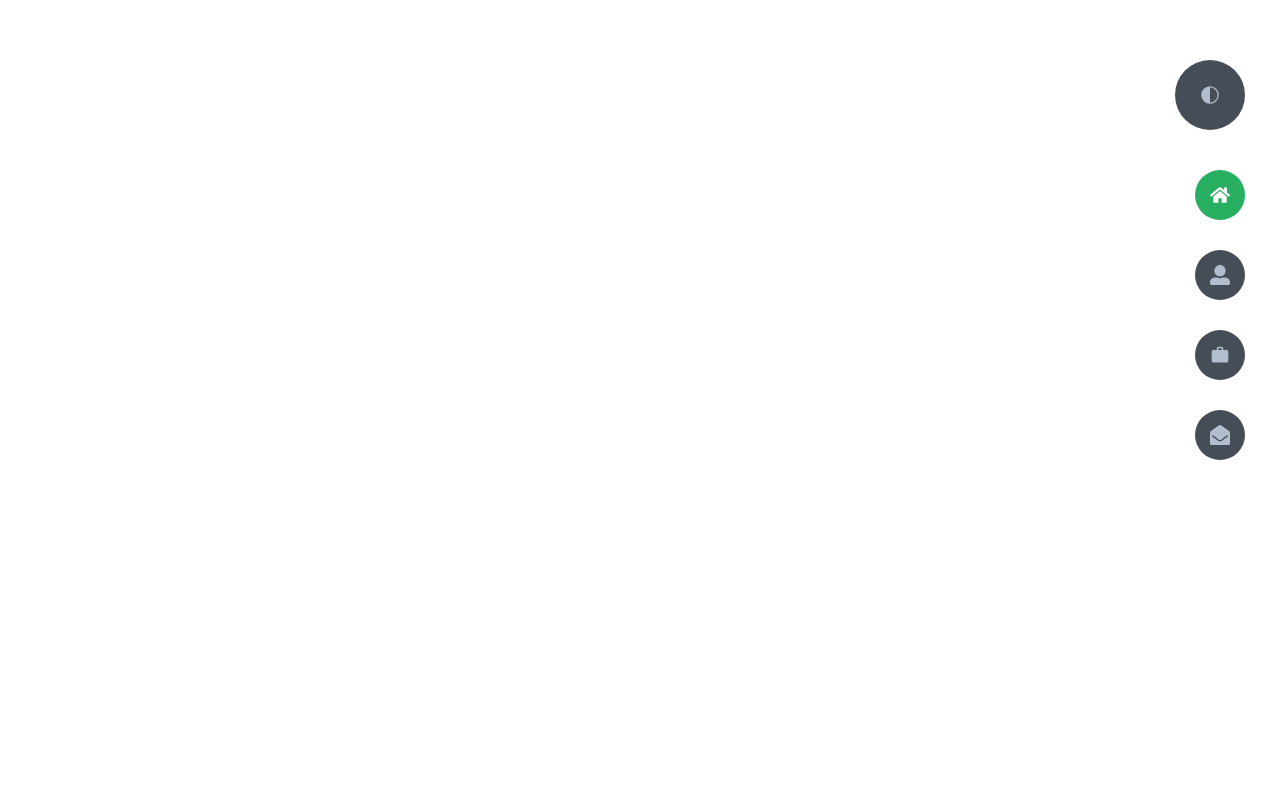
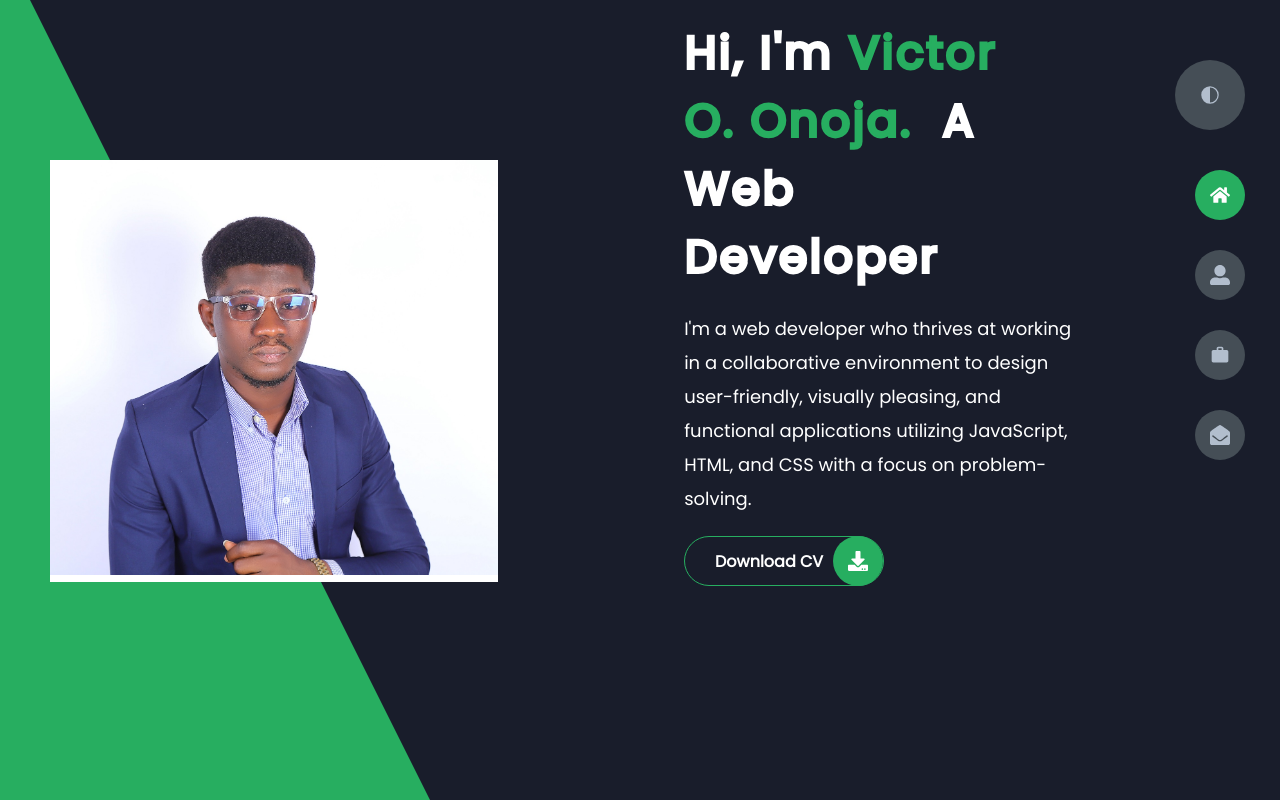
Before and after one commit to jsvoo/new-portfolio, a React (Create React App) app: page /nav in a window 1280 px wide. Before the commit this address had no page. Built offline with nearby package versions, Linux system fonts and the light colour scheme.

Commit message:
Replaced all link tags with divs. Used ternary operatos to switch components in place of routes

```diff
--- a/src/components/pages/Navigation.js
+++ b/src/components/pages/Navigation.js
@@ -1,5 +1,8 @@
 import "../styles/navigation.scss";
-
+import HomePage from "./HomePage.js"
+import Contact from "./Contact.js"
+import About from "./About.js"
+import Portfolio from "./Portfolio.js"
 import { FaHome, FaUserAlt, FaEnvelopeOpen } from "react-icons/fa";
 import { VscColorMode } from "react-icons/vsc";
 import { MdWork } from "react-icons/md";
@@ -12,9 +15,12 @@ export default function Navigation() {
     contextManager
   );
   return (
+
+    <>
     <div
       className={initial.light_mode ? "nav-items n-light-mode" : "nav-items"}
     >
+
       <div
         className={initial.light_mode ? "green-ico mode" : "ico mode"}
         onClick={() =>
@@ -24,34 +30,48 @@ export default function Navigation() {
         <VscColorMode />
       </div>
 
-      <Link
-        to="/"
+      <div
+        // to="/"
         className={clicked.home ? "green-icon" : "icon"}
         onClick={() => setClicked({ ...initial, home: true })}
       >
         <FaHome />
-      </Link>
-      <Link
-        to="/about"
+      </div>
+      <div
+        // to="/about"
         className={clicked.about ? "green-icon" : "icon"}
         onClick={() => setClicked({ ...initial, about: true })}
       >
         <FaUserAlt />
-      </Link>
-      <Link
-        to="portfolio"
+      </div>
+      <div
+        // to="portfolio"
         className={clicked.portfolio ? "green-icon" : "icon"}
         onClick={() => setClicked({ ...initial, portfolio: true })}
       >
         <MdWork />
-      </Link>
-      <Link
-        to="/contact"
+      </div>
+      <div
+        // to="/contact"
         className={clicked.contact ? "green-icon" : "icon"}
         onClick={() => setClicked({ ...initial, contact: true })}
       >
         <FaEnvelopeOpen />
-      </Link>
+      </div>
     </div>
+
+      {
+      clicked.home?(<HomePage/>):null
+      }
+      {
+      clicked.about?(<About/>):null
+      }
+      {
+      clicked.portfolio?(<Portfolio/>):null}
+      {
+      clicked.contact?(<Contact/>):null
+      }
+    </>
+
   );
 }
```
